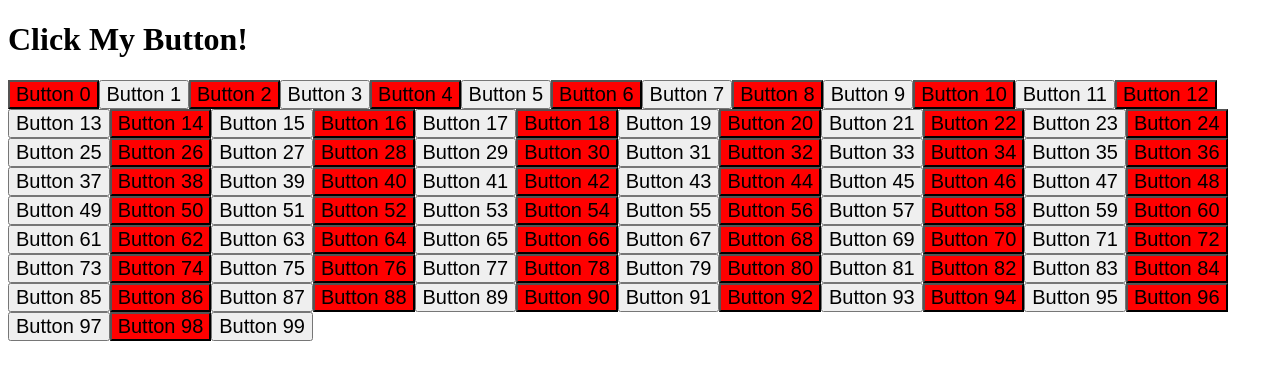
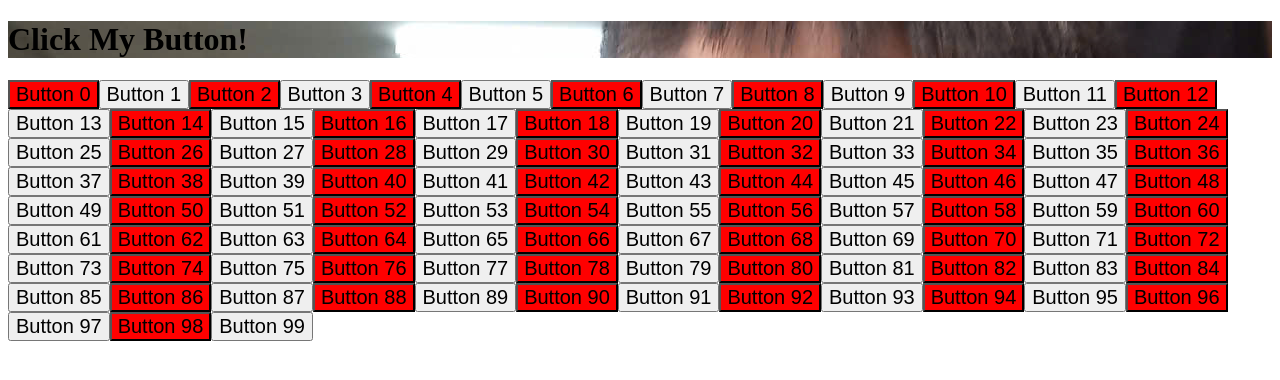
Before and after one commit to ChihaoDEV2025/test-deploy, a plain HTML site: page index.html in a window 1280 px wide. Drawn offline with Linux system fonts and the light colour scheme.

Commit message:
add ảnh

```diff
--- a/index.html
+++ b/index.html
@@ -6,10 +6,14 @@
     <title>100 Buttons</title>
   </head>
   <body>
-    <h1>Click My Button!</h1>
-    <div id="container">
-
-    </div>
+    <h1
+      style="
+        background: url(z6152281575300_93f58173327cd1038711875ee30aab57.jpg);
+      "
+    >
+      Click My Button!
+    </h1>
+    <div id="container"></div>
     <script src="./main.js"></script>
   </body>
 </html>
```
Also changed, not shown: z6152281575300_93f58173327cd1038711875ee30aab57.jpg (added).
